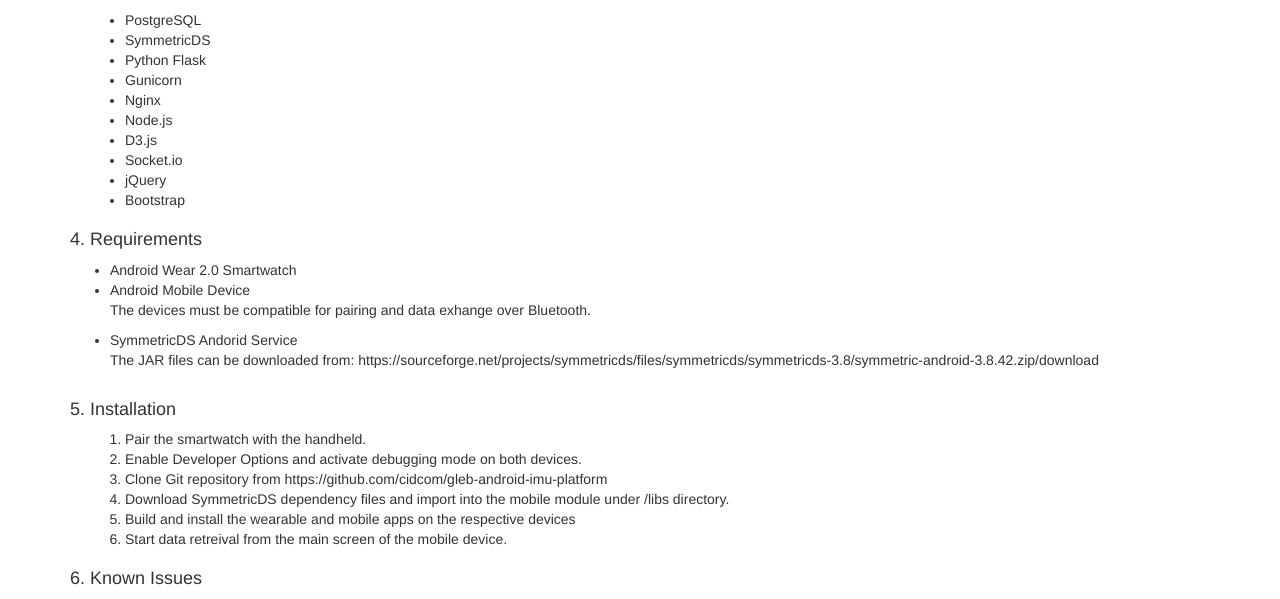
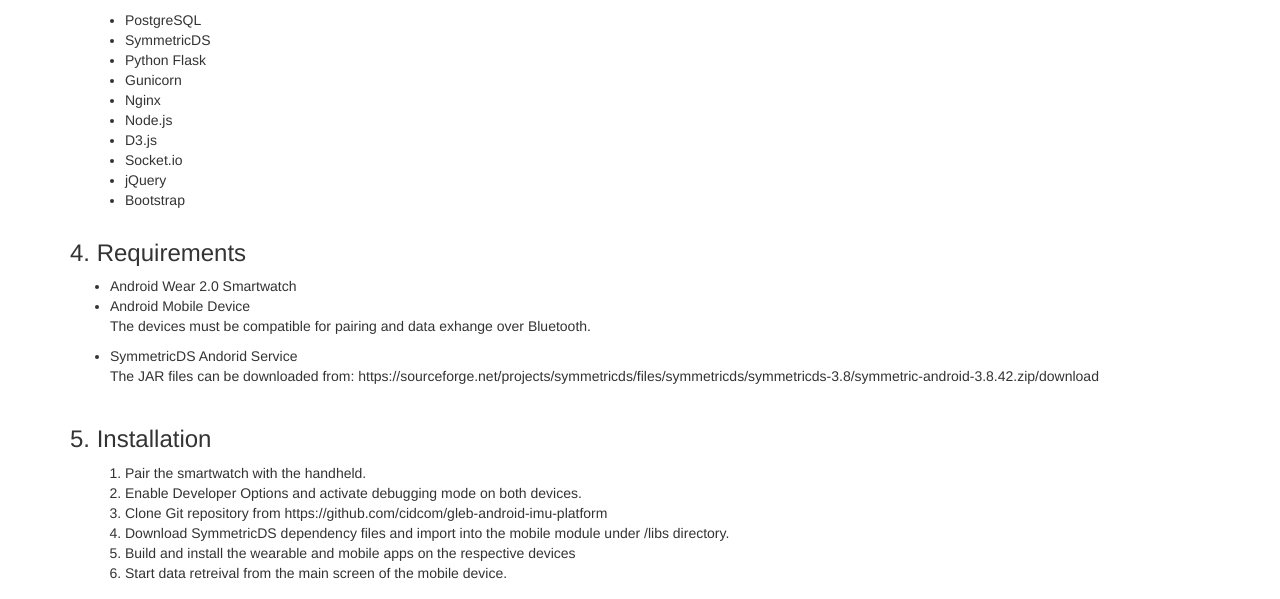
Before and after one commit to glebpro1991/flask-d3.js, a Flask app: page /about in a window 1280 px wide. Shown: the part 684-1283 px from the top of the page. Run offline with Flask 2, Linux system fonts and the light colour scheme; some libraries are stand-ins or nearby versions.

Commit message:
nav refactoring 7

```diff
--- a/templates/about.html
+++ b/templates/about.html
@@ -62,7 +62,7 @@
                 <li>Bootstrap</li>
             </ul>
         <div class="row">
-            <h4>4. Requirements</h4>
+            <h3>4. Requirements</h3>
             <ul>
                 <li>Android Wear 2.0 Smartwatch</li>
                 <li>Android Mobile Device</li>
@@ -73,7 +73,7 @@
             </ul>
         </div>
         <div class="row">
-            <h4>5. Installation</h4>
+            <h3>5. Installation</h3>
         </div>
             <ol>
                 <li>Pair the smartwatch with the handheld.</li>
@@ -83,9 +83,6 @@
                 <li>Build and install the wearable and mobile apps on the respective devices</li>
                 <li>Start data retreival from the main screen of the mobile device.</li>
             </ol>
-        <div class="row">
-            <h4>6. Known Issues</h4>
-        </div>
     </div>
 </body>
 <script src="https://cdnjs.cloudflare.com/ajax/libs/jquery/1.12.4/jquery.min.js"></script>
```
